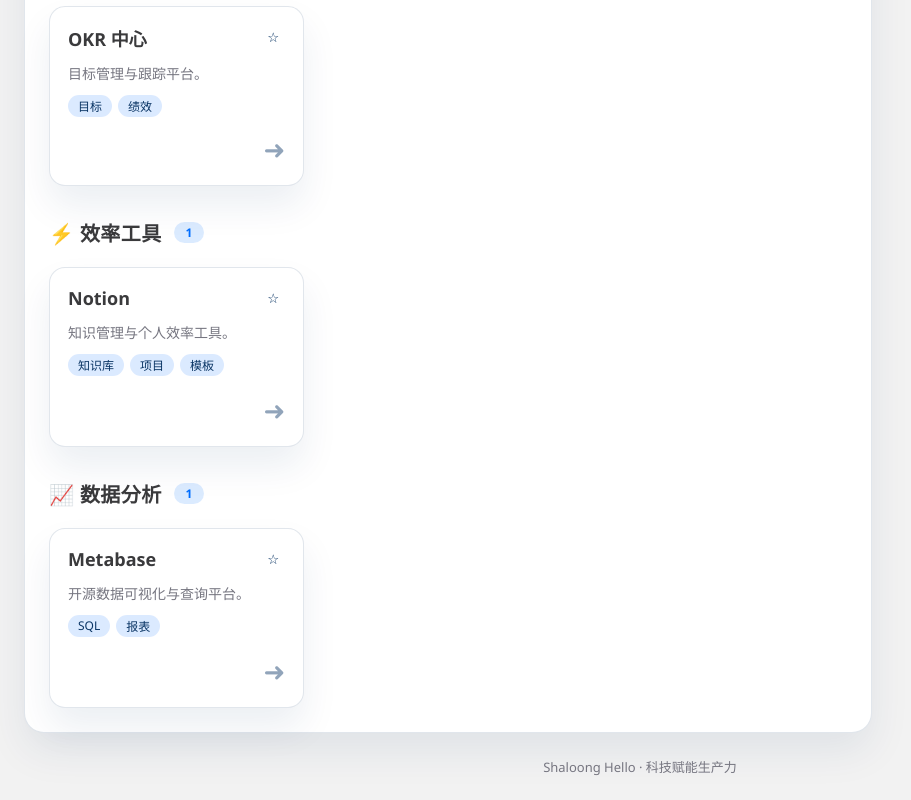
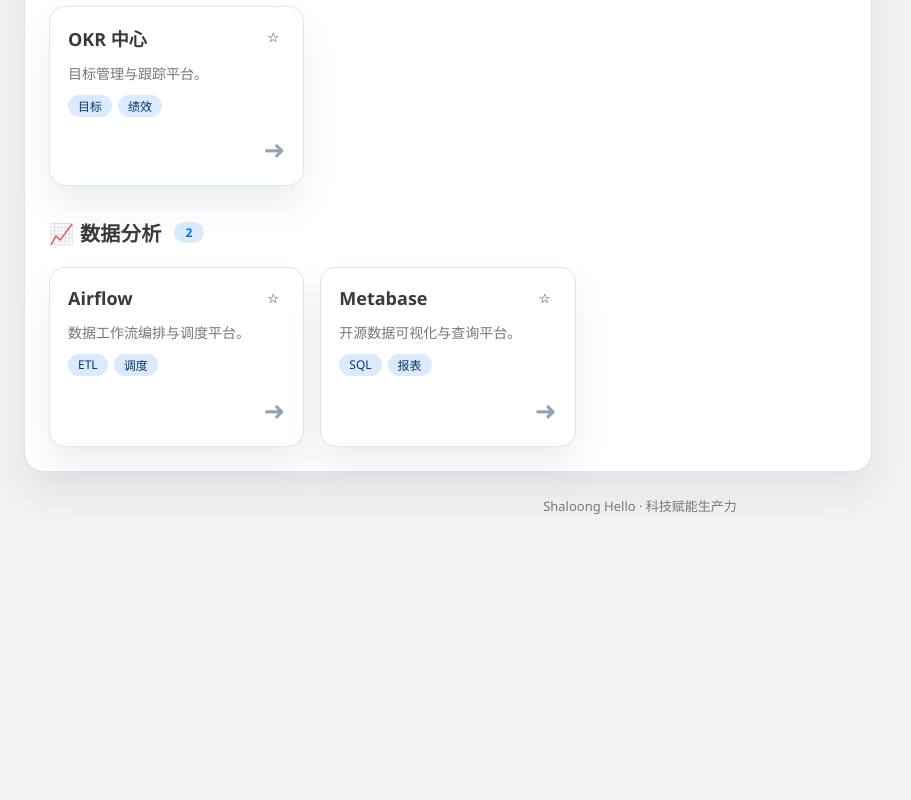
Before and after one commit to shaloong/hello, a Vue app: page / in a window 1280 px wide. Shown: the part 1517-2317 px from the top of the page, without its empty margins (0-911 px from the left). After the commit the page ends 2056 px from the top, so only its background shows below. Built offline with nearby package versions, Linux system fonts and the light colour scheme; no server answers; a web font is replaced by a local one.

Commit message:
feat: 更新应用程序列表，移除 Notion 并添加 Airflow

```diff
--- a/src/stores/applications.ts
+++ b/src/stores/applications.ts
@@ -123,20 +123,21 @@
     tags: ['目标', '绩效']
   },
   {
-    id: 'notion',
-    name: 'Notion',
-    description: '知识管理与个人效率工具。',
-    url: 'https://www.notion.so/',
-    category: 'productivity',
-    tags: ['知识库', '项目', '模板']
-  },
-  {
     id: 'metabase',
     name: 'Metabase',
     description: '开源数据可视化与查询平台。',
     url: 'http://obsidian:48080/',
     category: 'analytics',
     tags: ['SQL', '报表']
+  }
+  ,
+  {
+    id: 'airflow',
+    name: 'Airflow',
+    description: '数据工作流编排与调度平台。',
+    url: 'http://obsidian:30001/',
+    category: 'analytics',
+    tags: ['ETL', '调度']
   }
 ];
 
```
